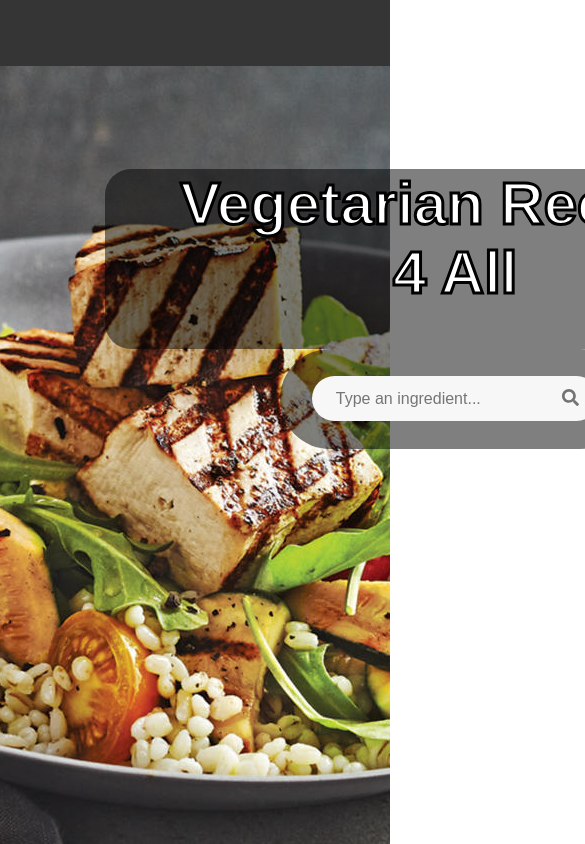
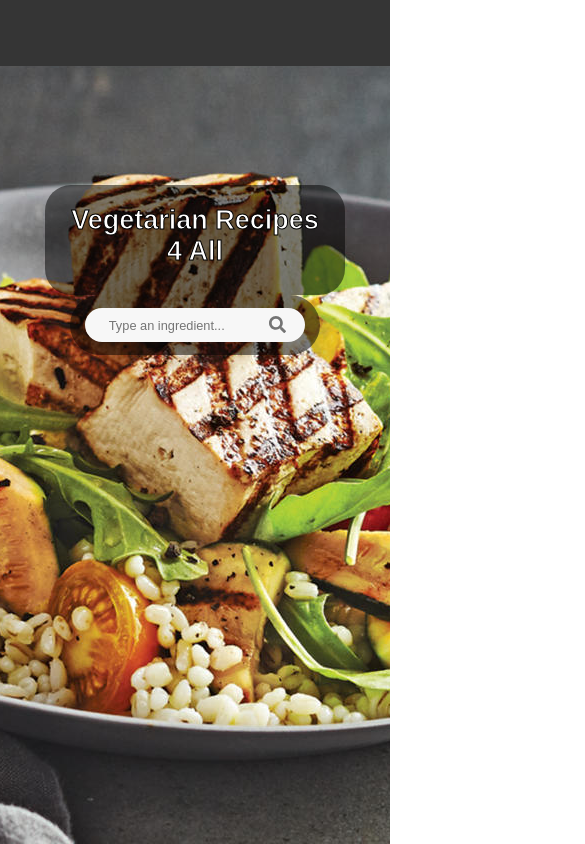
Before and after one commit to Marco-Dodaro/vegetarian-recipes, a React (Create React App) app: page / in a window 390 px wide. Shown: the top 844 px of the page, 585 px wide, since content can reach past the window. Built offline with nearby package versions, Linux system fonts and the light colour scheme.

Commit message:
updated mobile styles

```diff
--- a/package.json
+++ b/package.json
@@ -6,6 +6,7 @@
     "@testing-library/jest-dom": "^5.16.3",
     "@testing-library/react": "^12.1.4",
     "@testing-library/user-event": "^13.5.0",
+    "axios": "^0.26.1",
     "react": "^18.0.0",
     "react-dom": "^18.0.0",
     "react-icons": "^4.3.1",
--- a/src/App.css
+++ b/src/App.css
@@ -43,7 +43,7 @@ p {
   position: fixed;
   top: 0;
   left: 0;
-  width: 100vw;
+  width: 100%;
   height: 66px;
   background-color: var(--darkGrey);
   z-index: 1;
@@ -57,10 +57,10 @@ p {
 }
 
 .hero {
-  height: 100vh;
-  width: 100vw;
+  height: 100%;
+  width: 100%;
   position: fixed;
-  top: 50px;
+  top: 0;
   left: 0;
   background-image: url("./images/hero.jpeg");
   background-repeat: no-repeat;
@@ -88,6 +88,7 @@ p {
   display: flex;
   flex-direction: row;
   align-items: center;
+  justify-content: center;
 }
 
 .searchIcon {
@@ -136,8 +137,33 @@ p {
 
 .positionFixedTitle {
   position: absolute;
-  top: 20vh;
-  left: 27vw;
+  top: 40%;
+  left: 50%;
+  transform: translate(-50%, -50%);
+}
+
+@media only screen and (max-width: 420px) {
+  h1 {
+    -webkit-text-stroke: 1px black;
+    font-size: 27px;
+    margin-top: 20px;
+  }
+  .titleBcg {
+    height: 110px;
+    width: 300px;
+  }
+  .searchBarBcg {
+    height: 60px;
+    width: 250px;
+  }
+  #searchQueryInput {
+    width: 90%;
+    height: 2.1rem;
+    font-size: 0.8rem;
+  }
+  .positionFixedTitle {
+    top: 32%;
+  }
 }
 
 @media only screen and (min-width: 421px) and (max-width: 800px) {
--- a/src/App.js
+++ b/src/App.js
@@ -6,12 +6,14 @@ import Home from './pages/Home';
 import SingleRecipe from './pages/SingleRecipe';
 
 import Navbar from './components/Navbar';
+import Background from './components/Background';
 import Hero from './components/Hero';
 
 function App() {
   return (
     <>
     <Navbar/>
+    <Background/>
     <Hero/>
       <Routes>
         <Route path="/" element={<Home/>}/>
--- /dev/null
+++ b/src/components/Background.js
@@ -0,0 +1,7 @@
+import React from 'react'
+
+export default function Background() {
+  return (
+    <div className="background"></div>
+  )
+}
--- a/src/components/Hero.js
+++ b/src/components/Hero.js
@@ -2,9 +2,7 @@ import React from 'react';
 
 export default function Hero({children, hero}) {
   return (
-    <div className="background">
       <div className={hero}>{children}</div>
-    </div>
   )
 }
 
--- a/src/components/Title.js
+++ b/src/components/Title.js
@@ -5,7 +5,7 @@ export default class Title extends Component {
   render() {
     return (
           <div className="titleBcg displayFlex">
-            <h1>Vegetarian <nbsp/>Recipes <br/> 4 All</h1>
+            <h1>Vegetarian&nbsp;Recipes <br/> 4 All</h1>
           </div>
     )
   }
--- a/src/styles/globalStyles.scss
+++ b/src/styles/globalStyles.scss
@@ -3,7 +3,7 @@
   position: fixed;
   top: 0;
   left: 0;
-  width: 100vw;
+  width: 100%;
   height: 66px;
   background-color: var(--darkGrey);
   z-index: 1;
@@ -17,10 +17,10 @@
 }
 
 .hero {
-  height: 100vh;
-  width: 100vw;
+  height: 100%;
+  width: 100%;
   position: fixed;
-  top:50px;
+  top:0;
   left: 0;
   background-image: url("./images/hero.jpeg");
   background-repeat: no-repeat;
--- a/src/styles/mainTitle.scss
+++ b/src/styles/mainTitle.scss
@@ -8,6 +8,7 @@
 
 .positionFixedTitle {
   position: absolute;
-  top:20vh;
-  left:27vw;
+  top: 40%;
+  left: 50%;
+  transform: translate(-50%, -50%);
 }
--- a/src/styles/mobileStyles.scss
+++ b/src/styles/mobileStyles.scss
@@ -1,4 +1,29 @@
 
 @media only screen and (max-width: 420px) {
 
+  h1 {
+    -webkit-text-stroke: 1px black;
+    font-size: 27px;
+    margin-top: 20px;
+  }
+
+  .titleBcg {
+    height: 110px;
+    width: 300px;
+  }
+
+  .searchBarBcg {
+    height: 60px;
+    width: 250px;
+  }
+
+  #searchQueryInput {
+    width: 90%;
+    height: 2.1rem;
+    font-size: 0.8rem;
+  }
+
+  .positionFixedTitle {
+    top: 32%;
+  }
 }
--- a/src/styles/searchBar.scss
+++ b/src/styles/searchBar.scss
@@ -3,6 +3,7 @@
   display: flex;
   flex-direction: row;
   align-items: center;
+  justify-content: center;
 }
 
 .searchIcon {
```
Also changed, not shown: src/components/FetchDatas.js (added, +11 -0 lines), 1 other file (tests, documents, lock files or other folders).
